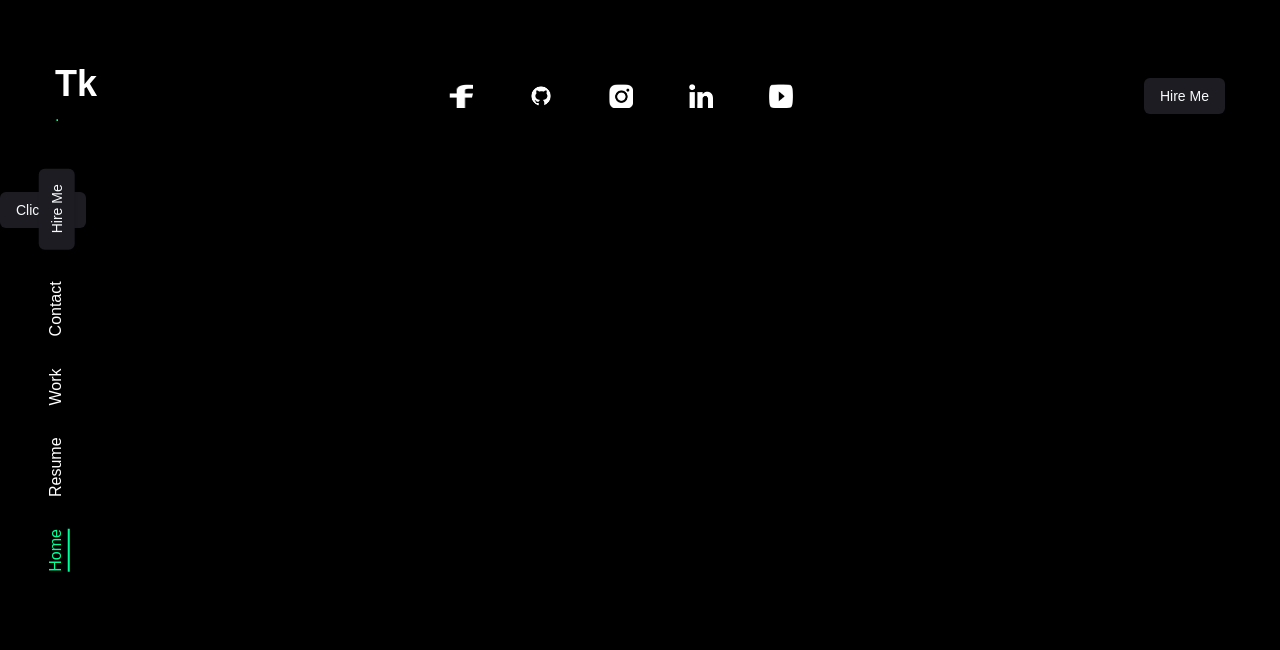
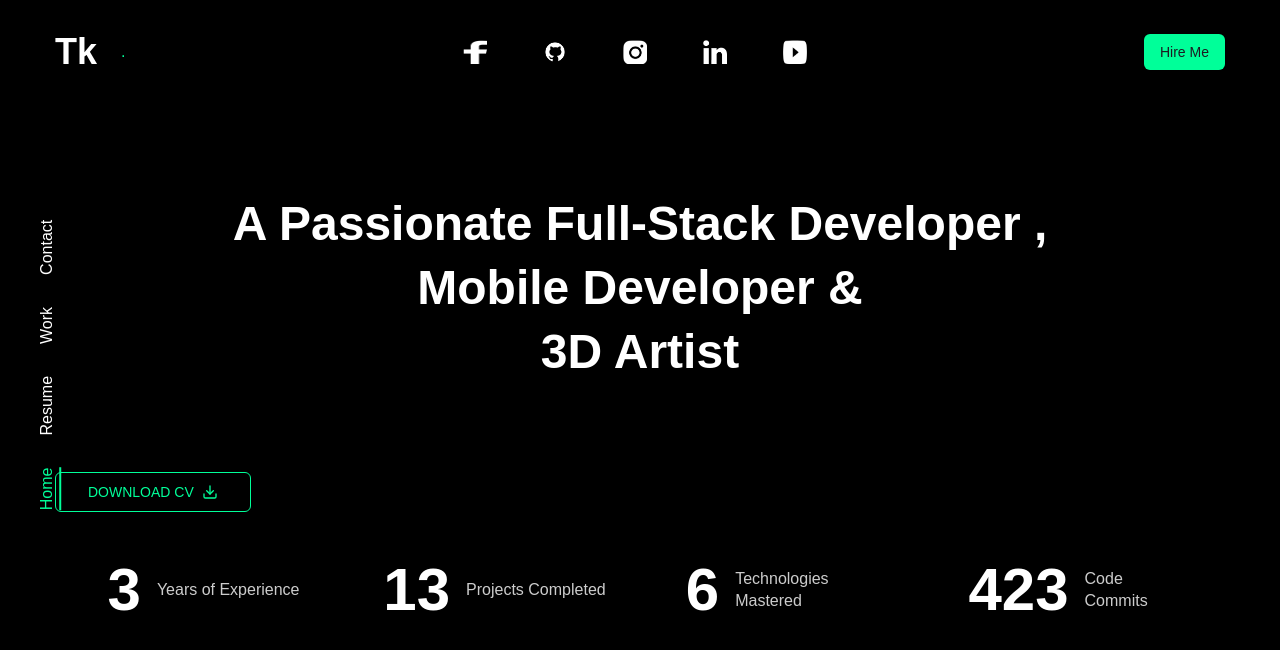
Before and after one commit to Tony-kan/portfolio_v3, a Next.js app: page / in a window 1280 px wide. Shown: the top 650 px of the page. Built offline with nearby package versions, Linux system fonts and the light colour scheme.

Commit message:
Home : build home page

```diff
--- a/app/contact/page.tsx
+++ b/app/contact/page.tsx
@@ -1,7 +1,9 @@
 import React from "react";
 
 function Contact() {
-  return <div>Contact</div>;
+  return <div>
+    <h1 className="text-white">Contact</h1>
+  </div>;
 }
 
 export default Contact;
--- a/app/page.tsx
+++ b/app/page.tsx
@@ -1,10 +1,46 @@
+"use client";
+import Stats from "@/components/Stats";
 import { Button } from "@/components/ui/button";
+import { motion } from "framer-motion";
+import { FiDownload } from "react-icons/fi";
 // import Image from "next/image";
 
 export default function Home() {
   return (
-    <>
-      <Button>Click me</Button>
-    </>
+    <motion.div
+      initial={{ opacity: 0 }}
+      animate={{
+        opacity: 1,
+        transition: { delay: 2.4, duration: 0.4, ease: "easeIn" },
+      }}
+      className="min-h-[60vh] flex items-center justify-center gap-6 py-12 xl:py-0"
+    >
+      <div className="container mx-auto">
+        <div className="flex flex-col items-center justify-center mt-24 gap-4">
+          <h1 className="text-white font-extrabold text-5xl text-center capitalize">
+            a passionate Full-Stack Developer ,
+          </h1>
+          <h1 className="text-white font-extrabold text-5xl text-center capitalize">
+            mobile developer &
+          </h1>
+          <h1 className="text-white font-extrabold text-5xl text-center capitalize">
+            3D Artist
+          </h1>
+        </div>
+
+        {/* btn and socials  handlers */}
+        <div className="flex flex-col xl:flex-row items-center mt-24">
+          <Button
+            variant="outline"
+            size="lg"
+            className="uppercase flex items-center gap-2"
+          >
+            <span>Download CV</span>
+            <FiDownload className="text-xl" />
+          </Button>
+        </div>
+        <Stats />
+      </div>
+    </motion.div>
   );
 }
--- a/app/work/page.tsx
+++ b/app/work/page.tsx
@@ -1,9 +1,11 @@
-import React from 'react'
+import React from "react";
 
 function Work() {
   return (
-    <div>Work</div>
-  )
+    <div>
+      <h1 className="text-white">Work</h1>
+    </div>
+  );
 }
 
-export default Work
+export default Work;
--- a/components/Header.tsx
+++ b/components/Header.tsx
@@ -8,10 +8,10 @@ import Image from "next/image";
 
 function Header() {
   return (
-    <header className="py-8 xl:py-12 text-white hidden lg:flex">
+    <header className="py-4 xl:py-4 text-white hidden lg:flex">
       <div className="container mx-auto flex justify-between items-center py-4">
         {/* logo  */}
-        <Link href="/">
+        <Link href="/" className="flex items-center justify-between gap-6">
           <h1 className="text-4xl font-semibold">Tk</h1>
           <span className="text-accent">.</span>
         </Link>
--- a/components/SideNavBar.tsx
+++ b/components/SideNavBar.tsx
@@ -1,12 +1,12 @@
 import Link from "next/link";
 import React from "react";
 import Nav from "./Nav";
-import { Button } from "./ui/button";
+// import { Button } from "./ui/button";
 import MobileNav from "./MobileNav";
 
 function SideNavBar() {
   return (
-    <header className="py-8 xl:py-12 text-white lg:-rotate-90 lg:fixed lg:-left-40 lg:top-72 lg:z-40">
+    <header className="py-8 xl:py-12 text-white lg:-rotate-90 lg:fixed lg:-left-28 lg:top-72 lg:z-40">
       <div className="container mx-auto flex justify-between items-center py-4">
         {/* logo  */}
         <Link
@@ -20,9 +20,9 @@ function SideNavBar() {
         {/* desktop nav & hire btn  */}
         <div className="hidden xl:flex items-center gap-8">
           <Nav />
-          <Link href="/contact">
+          {/* <Link href="/contact">
             <Button>Hire Me</Button>
-          </Link>
+          </Link> */}
         </div>
 
         {/* mobile nav  */}
--- /dev/null
+++ b/components/Stats.tsx
@@ -0,0 +1,47 @@
+"use client";
+
+import React from "react";
+
+import CountUp from "react-countup";
+
+const stats = [
+  { num: 3, text: "Years of Experience" },
+  { num: 13, text: "Projects Completed" },
+  { num: 6, text: "Technologies Mastered" },
+  { num: 426, text: "Code Commits" },
+];
+
+function Stats() {
+  return (
+    <section>
+      <div className="container mt-12 mx-auto">
+        <div className="flex flex-wrap gap-6 max-w-[80vw]  mx-auto xl:max-w-none">
+          {stats.map((item, index) => {
+            return (
+              <div
+                className="flex-1 flex gap-4 items-center justify-center "
+                key={index}
+              >
+                <CountUp
+                  end={item.num}
+                  duration={5}
+                  delay={2}
+                  className="text-4xl xl:text-6xl text-white font-extrabold"
+                />
+                <p
+                  className={`${
+                    item.text.length < 15 ? "max-w-[100px]" : "max-w-[150px]"
+                  } leading-snug text-white/80`}
+                >
+                  {item.text}
+                </p>
+              </div>
+            );
+          })}
+        </div>
+      </div>
+    </section>
+  );
+}
+
+export default Stats;
--- a/components/ui/button.tsx
+++ b/components/ui/button.tsx
@@ -1,20 +1,18 @@
-import * as React from "react"
-import { Slot } from "@radix-ui/react-slot"
-import { cva, type VariantProps } from "class-variance-authority"
+import * as React from "react";
+import { Slot } from "@radix-ui/react-slot";
+import { cva, type VariantProps } from "class-variance-authority";
 
-import { cn } from "@/lib/utils"
+import { cn } from "@/lib/utils";
 
 const buttonVariants = cva(
   "inline-flex items-center justify-center gap-2 whitespace-nowrap rounded-md text-sm font-medium transition-colors focus-visible:outline-none focus-visible:ring-1 focus-visible:ring-ring disabled:pointer-events-none disabled:opacity-50 [&_svg]:pointer-events-none [&_svg]:size-4 [&_svg]:shrink-0",
   {
     variants: {
       variant: {
-        default:
-          "bg-primary text-primary-foreground shadow hover:bg-primary/90",
-        destructive:
-          "bg-destructive text-destructive-foreground shadow-sm hover:bg-destructive/90",
+        default: "bg-accent text-primary  hover:bg-accent-hover",
+        primary: "bg-primary text-white",
         outline:
-          "border border-input bg-background shadow-sm hover:bg-accent hover:text-accent-foreground",
+          "border border-accent bg-transparent text-accent hover:bg-accent hover:text-primary",
         secondary:
           "bg-secondary text-secondary-foreground shadow-sm hover:bg-secondary/80",
         ghost: "hover:bg-accent hover:text-accent-foreground",
@@ -32,26 +30,26 @@ const buttonVariants = cva(
       size: "default",
     },
   }
-)
+);
 
 export interface ButtonProps
   extends React.ButtonHTMLAttributes<HTMLButtonElement>,
     VariantProps<typeof buttonVariants> {
-  asChild?: boolean
+  asChild?: boolean;
 }
 
 const Button = React.forwardRef<HTMLButtonElement, ButtonProps>(
   ({ className, variant, size, asChild = false, ...props }, ref) => {
-    const Comp = asChild ? Slot : "button"
+    const Comp = asChild ? Slot : "button";
     return (
       <Comp
         className={cn(buttonVariants({ variant, size, className }))}
         ref={ref}
         {...props}
       />
-    )
+    );
   }
-)
-Button.displayName = "Button"
+);
+Button.displayName = "Button";
 
-export { Button, buttonVariants }
+export { Button, buttonVariants };
--- a/package.json
+++ b/package.json
@@ -21,6 +21,7 @@
     "lucide-react": "^0.471.1",
     "next": "15.1.4",
     "react": "^19.0.0",
+    "react-countup": "^6.5.3",
     "react-dom": "^19.0.0",
     "react-icons": "^5.4.0",
     "tailwind-merge": "^2.6.0",
```
Also changed, not shown: 1 other file (tests, documents, lock files or other folders).
